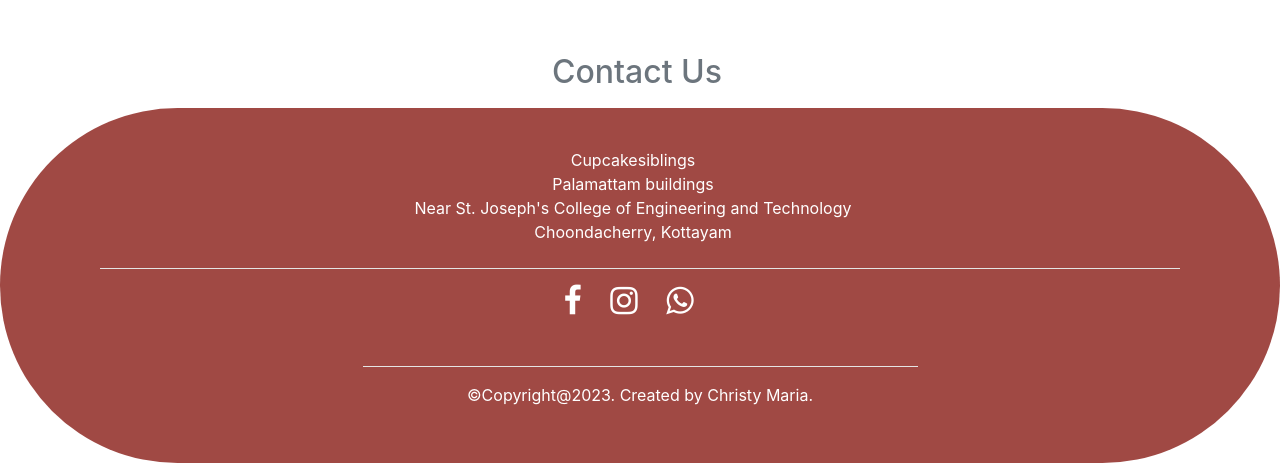
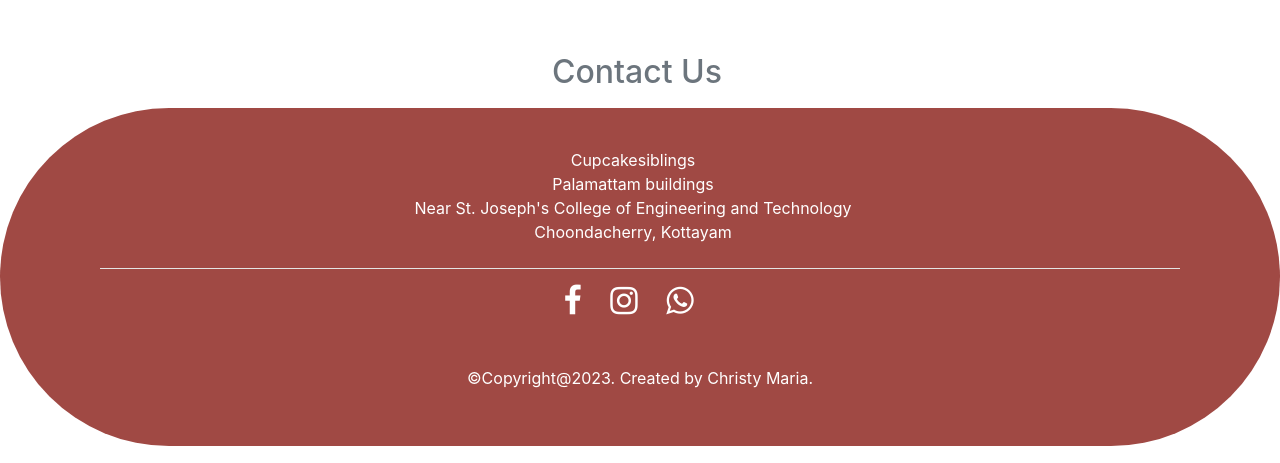
Before and after one commit to chriz-ty/Bring-every-business-online, a plain HTML site: page CupcakeSiblings/index.html in a window 1280 px wide. Shown: the part 3541-4004 px from the top of the page. Drawn offline with nearby package versions, Linux system fonts and the light colour scheme.

Commit message:
Update index.html

```diff
--- a/CupcakeSiblings/index.html
+++ b/CupcakeSiblings/index.html
@@ -542,8 +542,7 @@
                 </div>
 
                 <div class="copyright mt-5">
-                    <hr class="bg-white w-50">
-                    <p>
+                    <p class="mt-5">
                         ©Copyright@2023.
                         Created by Christy Maria.<br>
                     </p>
@@ -551,14 +550,7 @@
             </footer>
             </div>
         </div>
-
       </section>
-
-
-
-
-
-
     <script src="https://cdn.jsdelivr.net/npm/jquery@3.5.1/dist/jquery.slim.min.js" integrity="sha384-DfXdz2htPH0lsSSs5nCTpuj/zy4C+OGpamoFVy38MVBnE+IbbVYUew+OrCXaRkfj" crossorigin="anonymous"></script>
     <script src="https://cdn.jsdelivr.net/npm/popper.js@1.16.1/dist/umd/popper.min.js" integrity="sha384-9/reFTGAW83EW2RDu2S0VKaIzap3H66lZH81PoYlFhbGU+6BZp6G7niu735Sk7lN" crossorigin="anonymous"></script>
     <script src="https://cdn.jsdelivr.net/npm/bootstrap@4.6.2/dist/js/bootstrap.min.js" integrity="sha384-+sLIOodYLS7CIrQpBjl+C7nPvqq+FbNUBDunl/OZv93DB7Ln/533i8e/mZXLi/P+" crossorigin="anonymous"></script>
```
